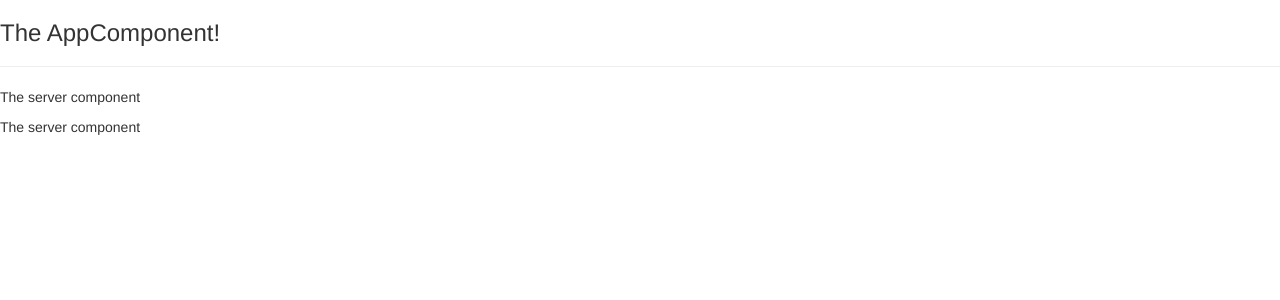
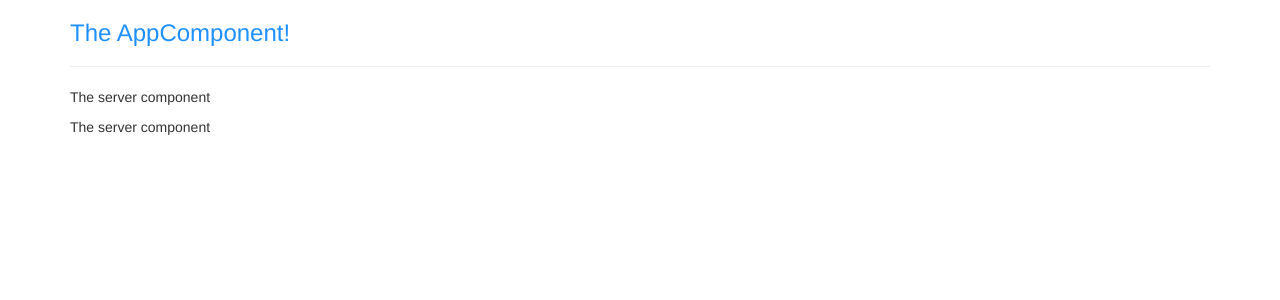
Before and after one commit to ranjithnatarajan/angular, an Angular app: page / in a window 1280 px wide. Shown: the top 300 px of the page. Built offline with nearby package versions, Linux system fonts and the light colour scheme.

Commit message:
editing styles; styleUrls take over styles when both are in code

```diff
--- a/src/app/app.component.html
+++ b/src/app/app.component.html
@@ -1,3 +1,9 @@
-<h3>The AppComponent!</h3>
-<hr>
-<app-servers></app-servers>
+<div class="container">
+  <div class="row">
+    <div class="col-xs-12">
+      <h3>The AppComponent!</h3>
+      <hr>
+      <app-servers></app-servers>
+    </div>
+  </div>
+</div>
--- a/src/app/app.component.scss
+++ b/src/app/app.component.scss
@@ -0,0 +1,3 @@
+h3 {
+  color: darkblue;
+}
--- a/src/app/app.component.ts
+++ b/src/app/app.component.ts
@@ -3,7 +3,11 @@
 @Component({
   selector: 'app-root',
   templateUrl: './app.component.html',
-  styleUrls: ['./app.component.scss']
+  // styleUrls: ['./app.component.scss'],
+  styles: [`
+    h3 {
+      color: dodgerblue;
+    }`]
 })
 export class AppComponent {
 }
```
